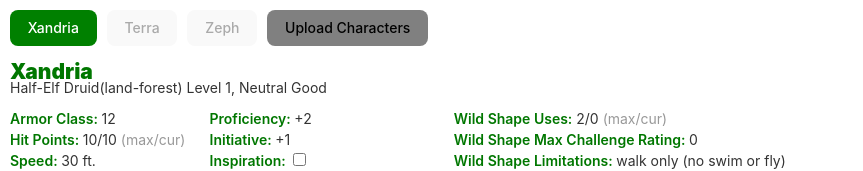
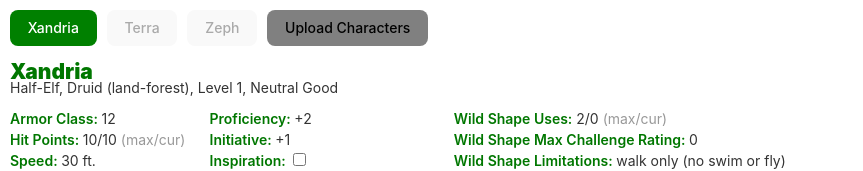
Before and after one commit to PaulGilchrist/dnd-char-sheet, a React (Vite) app: page / in a window 1280 px wide. Shown: the top 171 px of the page, without its empty margins (0-863 px from the left). Built offline with nearby package versions, Linux system fonts and the light colour scheme; no server answers.

Commit message:
Prep for campaign2

```diff
--- a/public/characters/campaign1/fighter-devin.json
+++ b/public/characters/campaign1/fighter-devin.json
@@ -43,7 +43,7 @@
     "name": "Devin",
     "race": {
         "name": "Human",
-        "subrace": "Default"
+        "subrace": "Human"
     },
     "skillProficiencies": ["Athletics","Intimidation","Perception","Survival"]
 }
--- a/public/characters/campaign2/wizard-zeph.json
+++ b/public/characters/campaign2/wizard-zeph.json
@@ -26,7 +26,7 @@
     "race": {
         "name": "Human",
         "subrace": {
-            "name": "Variant"
+            "name": "Variant Human"
         }
     },
     "skillProficiencies": ["Investigation","Insight","Medicine","Perception","Religion"],
--- a/public/data/races.json
+++ b/public/data/races.json
@@ -882,8 +882,8 @@
         "traits": [],
         "subraces": [
             {
-                "index": "default",
-                "name": "Default",
+                "index": "human",
+                "name": "Human",
                 "desc": "",
                 "ability_bonuses": [
                     {
@@ -925,8 +925,8 @@
                 ]
             },
             {
-                "index": "variant",
-                "name": "Variant",
+                "index": "variant-human",
+                "name": "Variant Human",
                 "desc": "If your campaign uses the optional feat rules from the Player's Handbook, your Dungeon Master might allow these variant traits, all of which replace the human's Ability Score Increase trait.",
                 "ability_bonuses": [],
                 "ability_bonus_options": {
--- a/src/components/char-sheet/char-summary/char-summary.jsx
+++ b/src/components/char-sheet/char-summary/char-summary.jsx
@@ -60,10 +60,10 @@ function CharSummary({ playerStats }) {
             <div className='name'>{playerStats.name}</div>
             <div className='summary'>
                 {playerStats.race.subrace ? playerStats.race.subrace.name : playerStats.race.name}
-                {playerStats.race.type ? `&nbsp;(${playerStats.race.type.toLowerCase()})` : ''}&nbsp;
-                {playerStats.class.name}{playerStats.class.subclass ? `(${playerStats.class.subclass.name.toLowerCase()}` : ''}
+                {playerStats.race.type ? ` (${playerStats.race.type.toLowerCase()})` : ''},&nbsp;
+                {playerStats.class.name}{playerStats.class.subclass ? ` (${playerStats.class.subclass.name.toLowerCase()}` : ''}
                 {playerStats.class.subclass && playerStats.class.subclass.type ? `-${playerStats.class.subclass.type.toLowerCase()}` : ''}
-                ) Level {playerStats.level}, {playerStats.alignment}
+                ), Level {playerStats.level}, {playerStats.alignment}
             </div>
             <div className='summaryGrid'>
                 <div>
```
Also changed, not shown: characterChangeData.json (+1 -1 lines).
